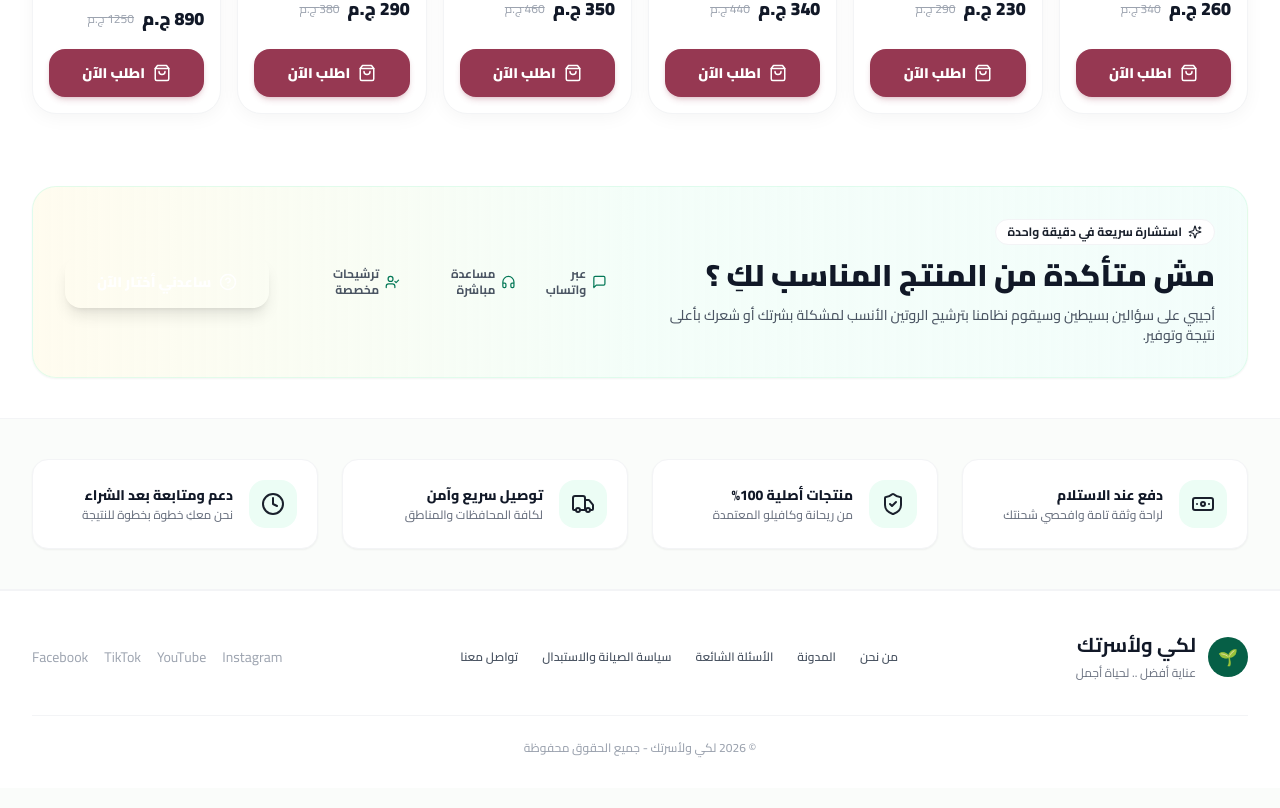
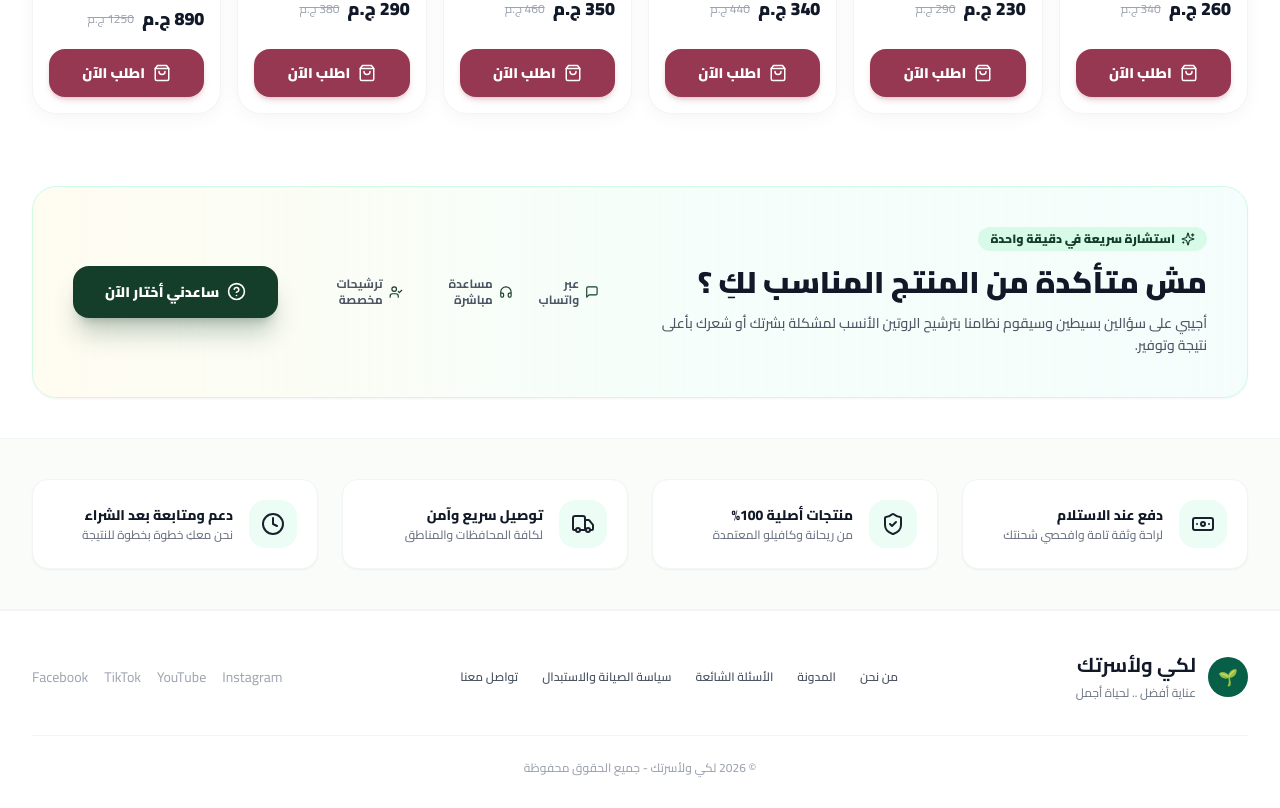
Before and after one commit to aipudiohelp/laky-store, a Next.js app: page / in a window 1280 px wide. Shown: the part 1884-2692 px from the top of the page. Built offline with nearby package versions, Linux system fonts and the light colour scheme.

Commit message:
Update QuizBanner.jsx

```diff
--- a/src/components/home/QuizBanner.jsx
+++ b/src/components/home/QuizBanner.jsx
@@ -8,33 +8,47 @@ export default function QuizBanner() {
   return (
     <section className="py-10 bg-white">
       <div className="max-w-7xl mx-auto px-4 sm:px-6 lg:px-8">
-        <div className="bg-gradient-to-r from-amber-50/80 via-emerald-50/60 to-teal-50/80 rounded-3xl p-8 border border-emerald-100/60 flex flex-col lg:flex-row items-center justify-between gap-8 shadow-sm">
+        <div className="bg-gradient-to-r from-amber-50/70 via-emerald-50/50 to-teal-50/70 rounded-3xl p-6 sm:p-10 border border-emerald-100 flex flex-col lg:flex-row items-center justify-between gap-8 shadow-sm">
 
+          {/* الجانب الأيمن: النصوص والشرح */}
           <div className="space-y-3 text-right max-w-xl">
-            <div className="inline-flex items-center gap-1.5 px-3 py-1 bg-white rounded-full text-xs font-bold text-brand-green border border-gray-100">
-              <Sparkles size={14} /> استشارة سريعة في دقيقة واحدة
+            <div className="inline-flex items-center gap-1.5 px-3 py-1 bg-emerald-100/80 rounded-full text-xs font-black text-[#153E2A]">
+              <Sparkles size={14} className="text-[#153E2A]" />
+              <span>استشارة سريعة في دقيقة واحدة</span>
             </div>
             <h3 className="text-2xl sm:text-3xl font-black text-gray-900 leading-tight">
               مش متأكدة من المنتج المناسب لكِ ؟
             </h3>
-            <p className="text-sm text-gray-600 font-medium">
+            <p className="text-sm text-gray-600 font-medium leading-relaxed">
               أجيبي على سؤالين بسيطين وسيقوم نظامنا بترشيح الروتين الأنسب لمشكلة بشرتك أو شعرك بأعلى نتيجة وتوفير.
             </p>
           </div>
 
-          <div className="flex flex-col sm:flex-row items-center gap-6">
+          {/* الجانب الأيسر: أيقونات المساعدة والزر الواضح */}
+          <div className="flex flex-col sm:flex-row items-center gap-6 w-full lg:w-auto justify-end">
             <div className="flex items-center gap-4 text-xs font-bold text-gray-600">
-              <div className="flex items-center gap-1.5"><MessageSquare size={16} className="text-emerald-700" /> عبر واتساب</div>
-              <div className="flex items-center gap-1.5"><Headphones size={16} className="text-emerald-700" /> مساعدة مباشرة</div>
-              <div className="flex items-center gap-1.5"><UserCheck size={16} className="text-emerald-700" /> ترشيحات مخصصة</div>
+              <div className="flex items-center gap-1.5">
+                <MessageSquare size={16} className="text-[#153E2A]" />
+                <span>عبر واتساب</span>
+              </div>
+              <div className="flex items-center gap-1.5">
+                <Headphones size={16} className="text-[#153E2A]" />
+                <span>مساعدة مباشرة</span>
+              </div>
+              <div className="flex items-center gap-1.5">
+                <UserCheck size={16} className="text-[#153E2A]" />
+                <span>ترشيحات مخصصة</span>
+              </div>
             </div>
 
+            {/* الزر البارز بلون صريح لا يتأثر بإعدادات الـ Build */}
             <button
+              type="button"
               onClick={openQuizModal}
-              className="px-8 py-4 bg-brand-green hover:bg-brand-greenHover text-white font-black text-sm rounded-2xl shadow-lg transition-all flex items-center gap-2 active:scale-95 whitespace-nowrap"
+              className="w-full sm:w-auto px-8 py-4 bg-[#153E2A] hover:bg-[#0E2B1D] text-white font-black text-sm rounded-2xl shadow-xl shadow-[#153E2A]/25 transition-all duration-200 flex items-center justify-center gap-2 active:scale-95 cursor-pointer whitespace-nowrap"
             >
-              <HelpCircle size={18} />
-              <span>ساعدني أختار الآن</span>
+              <HelpCircle size={19} className="text-white" />
+              <span className="text-white">ساعدني أختار الآن</span>
             </button>
           </div>
 
```
